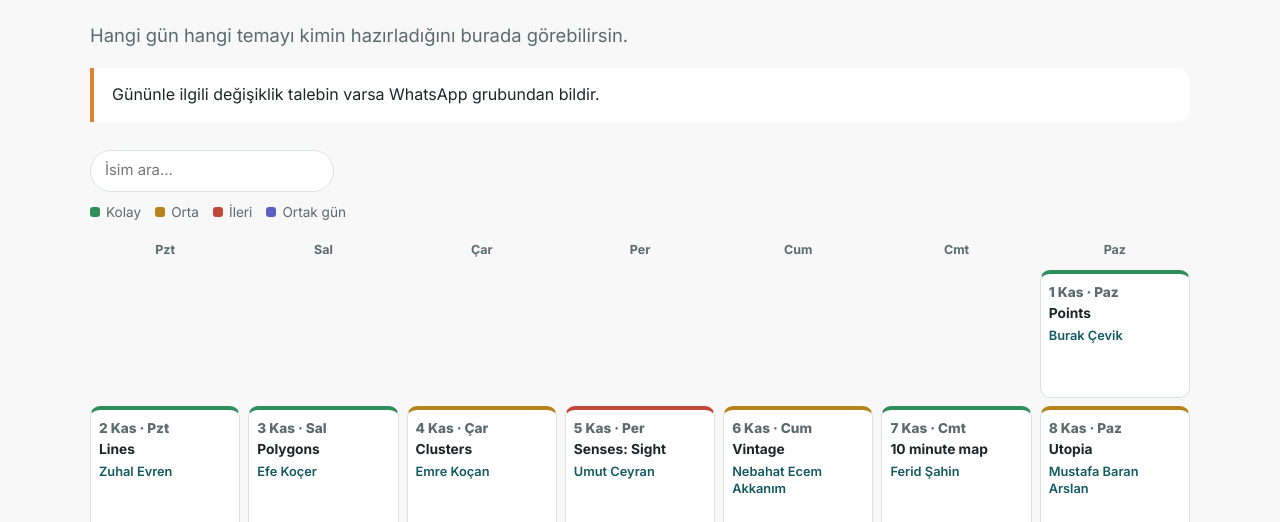
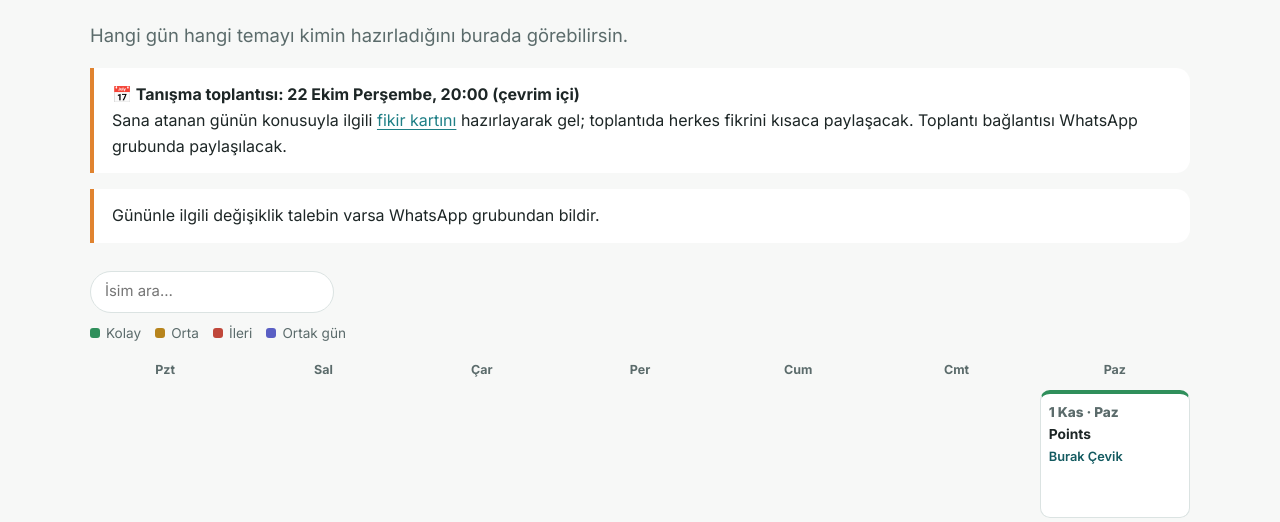
Before and after one commit to sdanacioglu/30daymapchallenge-2026, a plain HTML site: page ekip.html in a window 1280 px wide. Shown: the part 203-725 px from the top of the page. Drawn offline with Linux system fonts and the light colour scheme; a script that the page names is missing.

Commit message:
Güncelleme

```diff
--- a/ekip.html
+++ b/ekip.html
@@ -19,6 +19,9 @@
         <div class="eyebrow">Ekip ve program</div>
         <h1>Her gün bir harita, her haritanın bir sahibi</h1>
         <p class="lead">Hangi gün hangi temayı kimin hazırladığını burada görebilirsin.</p>
+        <div class="note"><strong>📅 Tanışma toplantısı: 22 Ekim Perşembe, 20:00 (çevrim içi)</strong><br>
+          Sana atanan günün konusuyla ilgili <a href="rehber.html#fikir-karti">fikir kartını</a> hazırlayarak gel; toplantıda herkes fikrini kısaca paylaşacak.
+          Toplantı bağlantısı WhatsApp grubunda paylaşılacak.</div>
         <div class="note">Gününle ilgili değişiklik talebin varsa WhatsApp grubundan bildir.</div>
       </div>
     </section>
```
Also changed, not shown: rehber.html (+1 -1 lines).
